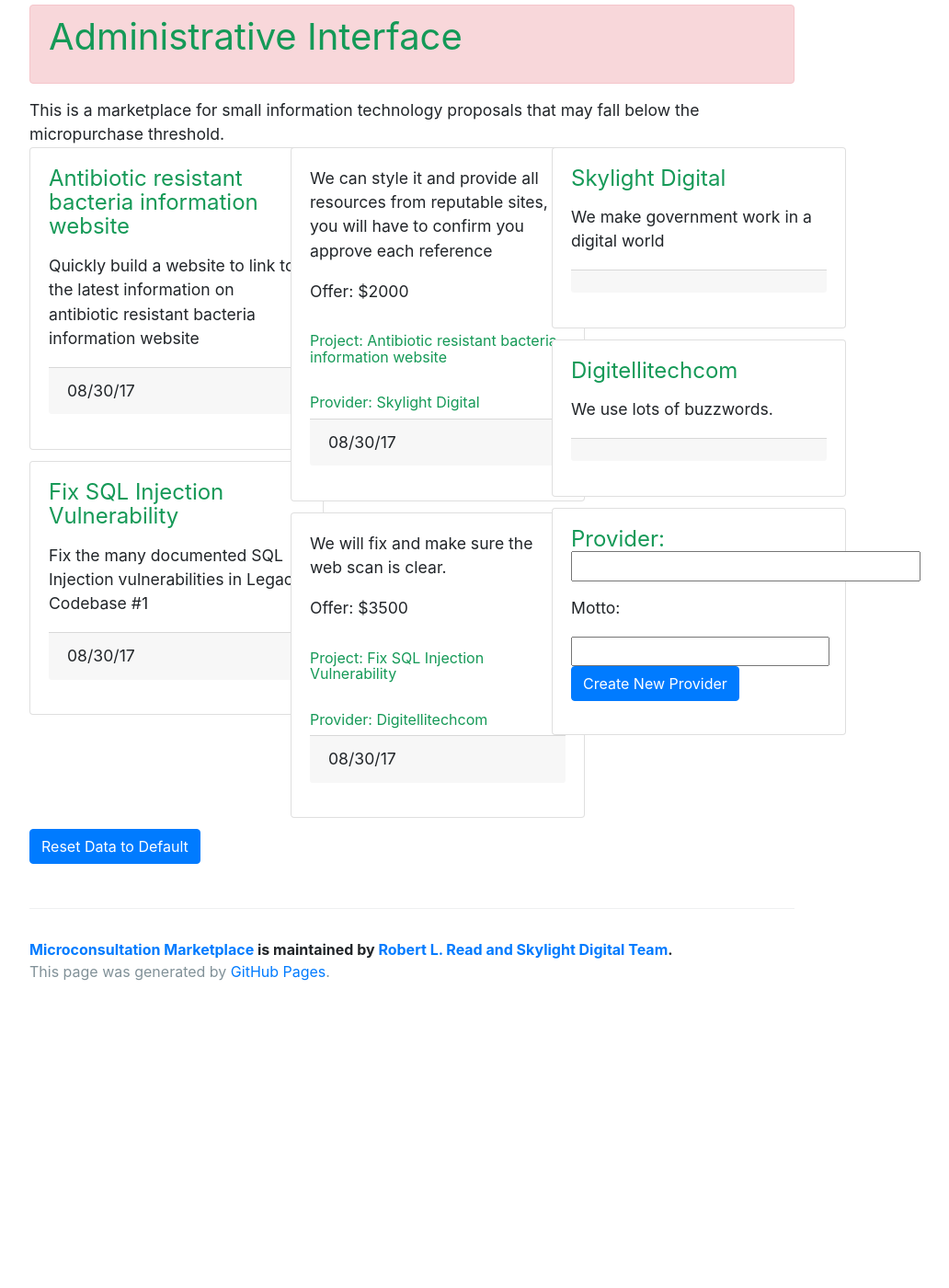
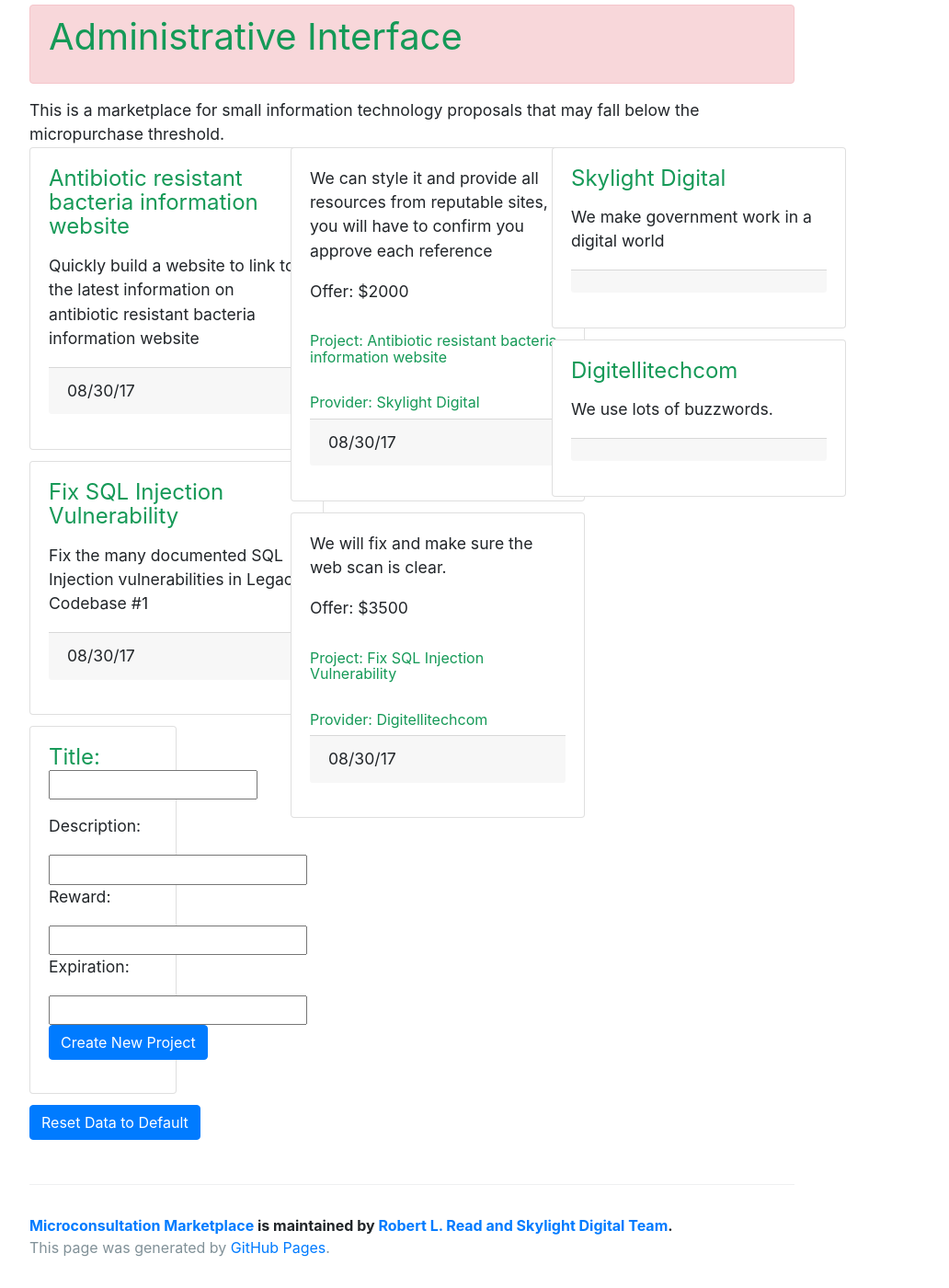
Before and after one commit to skylight-hq/microconsultation, a Jekyll site: the page built from admin.html, in a window 1280 px wide and 1400 px high, scrolled down 354 px. Shown: the whole window at 92% size, without its empty margins (192-1224 px from the left). Built offline with Jekyll 4.4.1, drawn with Linux system fonts in a browser that asks for light colours; before the commit the page ends 1454 px from its top, so only the background shows below that.

Commit message:
card layout buggy

```diff
--- a/admin.html
+++ b/admin.html
@@ -12,10 +12,9 @@
 </div>
 
 <div class="card-columns">
-    <div id="projects" width="400px"></div>
-    <div id="proposals" width="100px"></div>
-<div id="providers" width="100px" ></div>
-
+    <div id="projects"></div>
+    <div id="proposals"></div>
+    <div id="providers"></div>
 </div>
 
 <div>
@@ -84,7 +83,8 @@
 	    Archive  = JSON.parse(localStorage.getItem("skylightarchive"));
 	}
 	render_database();
-	add_provider_creation();
+	add_project_creation();
+//	add_provider_creation();
 
     } else {
 	// Sorry! No Web Storage support..
--- a/gui_common.js
+++ b/gui_common.js
@@ -38,6 +38,23 @@
     location.reload();
 }
 
+function create_new_project() {
+    var title = $("#newprojecttitle").val();
+    var description = $("#newprojectdescription").val();
+    var reward = $("#newprojectreward").val();
+    var expiration = $("#newprojectexpiration").val();
+
+    var project = {client_id: 2,
+		   title: title,
+		   description: description,
+		   reward_guidance: reward,
+		   expiration: expiration
+		   };
+
+    createProject(project);
+    location.reload();
+}
+
 function render_provider_input_card(options) {
     var width = options ? (options.width ? options.width : "20rem") : "20rem";
     var html = "";
@@ -50,6 +67,27 @@
     html += '<p class="card-text">Motto: </p>';
     html += '<input type="text" id="newprovidermotto"></input>';
     html += '<button type="button" id="createnewprovider" class="btn btn-primary">Create New Provider</button>';
+    html += '</div>';
+    html += '</div>';
+return html;
+}
+
+function render_project_input_card(options) {
+    var width = options ? (options.width ? options.width : "20rem") : "10rem";
+    var html = "";
+    html += '<div class="card" style="width: '+width+';">';
+    html += '<div class="card-body">';
+
+    html +='<h4 class="card-title">Title:';
+    html += '<input type="text" id="newprojecttitle" size="10"></input>';
+    html += '</h4>';
+    html += '<p class="card-text">Description: </p>';
+    html += '<input type="text" id="newprojectdescription"></input>';
+    html += '<p class="card-text">Reward: </p>';
+    html += '<input type="text" id="newprojectreward"></input>';
+    html += '<p class="card-text">Expiration: </p>';
+    html += '<input type="text" id="newprojectexpiration"></input>';
+    html += '<button type="button" id="createnewproject" class="btn btn-primary">Create New Project</button>';
     html += '</div>';
     html += '</div>';
 return html;
@@ -137,3 +175,7 @@
     $( "#providers" ).append(render_provider_input_card());
     $("#createnewprovider").click(create_new_provider);
 }
+function add_project_creation() {
+    $( "#projects" ).append(render_project_input_card());
+    $("#createnewproject").click(create_new_project);
+}
```
Also changed, not shown: index.html (+7 -3 lines).
